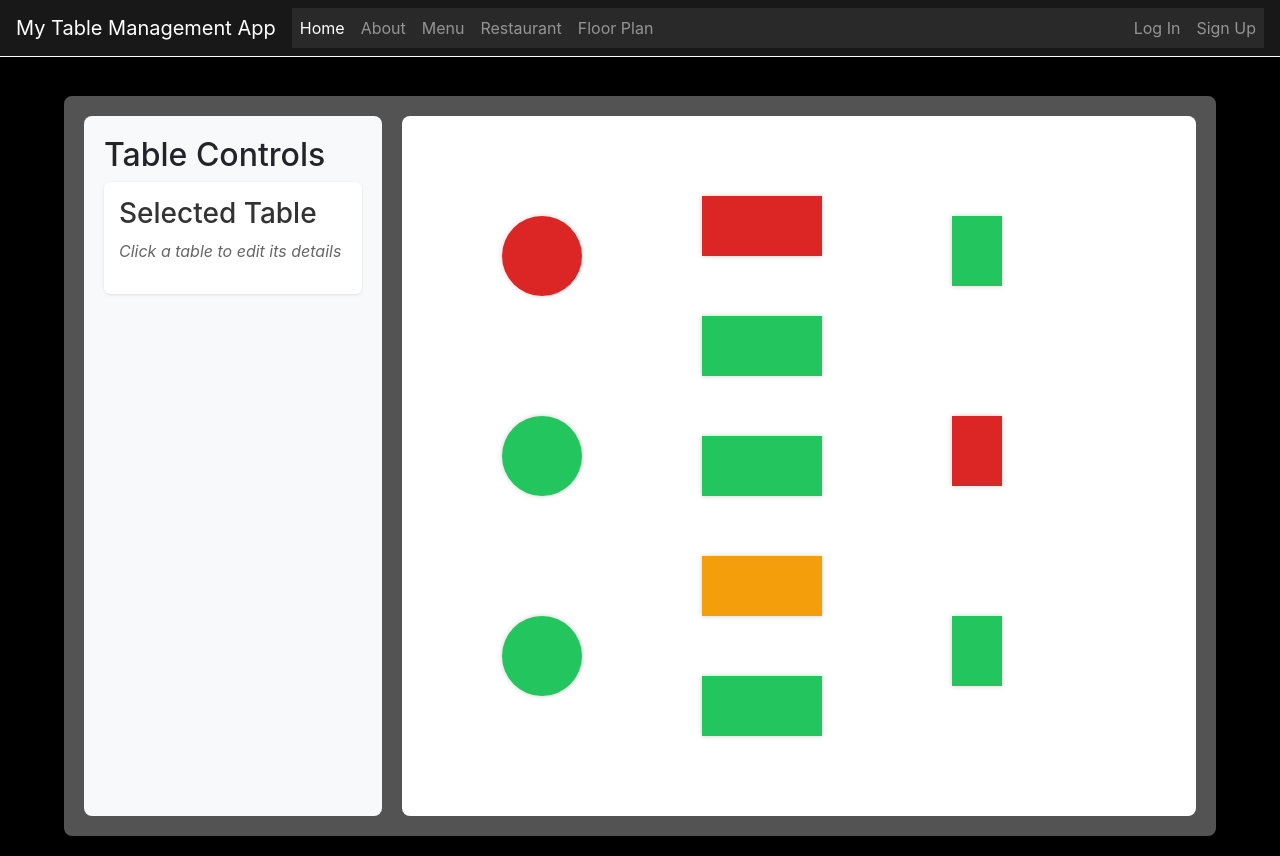
After one commit to Zokibi/Group-6---Fall2024, a Django app: page /restaurant-layout/ in a window 1280 px wide. The commit adds this page. Run offline with Django 5.2, Linux system fonts and the light colour scheme; some libraries are stand-ins or nearby versions.

Commit message:
Added FloorPlan GUI

```diff
--- /dev/null
+++ b/Table Management Software/TableManagementSoftware/TMS/static/css/styles.css
@@ -0,0 +1,121 @@
+/* Remove the body styles that might conflict with your existing layout */
+body {
+    background-color: #000000;
+    min-height: 100vh;
+    margin: 0;
+    padding-top: 76px; /* Navbar height + 20px */
+    display: flex;
+    flex-direction: column;
+}
+
+#container {
+    background-color: rgb(83, 83, 83);
+    border-radius: 8px;
+    box-shadow: 0 2px 4px rgba(0, 0, 0, 0.1);
+    padding: 20px;
+    width: 1200px;
+    max-width: 90%; /* Slightly reduced to prevent horizontal scrolling */
+    margin: 20px auto;
+    display: flex;
+    gap: 20px;
+    flex: 1;
+}
+
+/* Make the layout responsive */
+@media (max-width: 992px) {
+    #container {
+        flex-direction: column;
+    }
+
+    .controls {
+        width: 100%;
+    }
+}
+
+.controls {
+    width: 300px;
+    padding: 20px;
+    background-color: #f8f9fa;
+    border-radius: 8px;
+}
+
+#stage-container {
+    flex-grow: 1;
+    border-radius: 8px;
+    overflow: hidden;
+    background-color: #ffffff;
+    min-height: 700px; /* Match your Konva stage height */
+}
+
+.editor-panel {
+    background-color: white;
+    padding: 15px;
+    border-radius: 6px;
+    box-shadow: 0 1px 3px rgba(0,0,0,0.1);
+}
+
+.editor-panel h3 {
+    margin-top: 0;
+    color: #333;
+}
+
+.no-selection {
+    color: #666;
+    font-style: italic;
+}
+
+.form-group {
+    margin-bottom: 15px;
+}
+
+.form-group label {
+    display: block;
+    margin-bottom: 5px;
+    color: #555;
+}
+
+.form-group input, .form-group select {
+    width: 100%;
+    padding: 8px;
+    border: 1px solid #ddd;
+    border-radius: 4px;
+    font-size: 14px;
+}
+
+.form-group button {
+    background-color: #61ce65;
+    color: white;
+    padding: 8px 16px;
+    border: none;
+    border-radius: 4px;
+    cursor: pointer;
+    font-size: 14px;
+    margin-right: 8px;
+}
+
+.form-group button.cancel {
+    background-color: #f70a02;
+}
+
+.form-group button:hover {
+    opacity: 0.9;
+}
+
+#tooltip {
+    position: absolute;
+    background-color: rgba(0, 0, 0, 0.8);
+    color: white;
+    padding: 10px;
+    border-radius: 4px;
+    font-size: 14px;
+    pointer-events: none;
+    display: none;
+    z-index: 1000;
+}
+
+#loading {
+    text-align: center;
+    padding: 20px;
+    font-size: 16px;
+    color: #666;
+}
--- /dev/null
+++ b/Table Management Software/TableManagementSoftware/TMS/static/js/floorPlanHandler.js
@@ -0,0 +1,202 @@
+// Wait for DOM and Konva to load
+window.addEventListener('load', function() {
+    // Check if Konva loaded properly
+    if (typeof Konva === 'undefined') {
+        document.getElementById('loading').innerHTML =
+            'Error: Could not load Konva library. Please check your internet connection.';
+        return;
+    }
+
+    // Hide loading message
+    document.getElementById('loading').style.display = 'none';
+
+    const tables = [
+        // Circular tables arranged in left column (increased radius to 40)
+        { id: 1, type: 'circle', x: 100, y: 100, radius: 40, status: 'occupied', seats: 10, guests: 8, waiter: 'John T.' },
+        { id: 2, type: 'circle', x: 100, y: 300, radius: 40, status: 'available', seats: 6, guests: 0, waiter: 'N/A' },
+        { id: 3, type: 'circle', x: 100, y: 500, radius: 40, status: 'available', seats: 6, guests: 0, waiter: 'N/A' },
+
+        // Rectangular tables for 4 people in middle column (increased size and added more tables)
+        { id: 4, type: 'rect', x: 300, y: 80, width: 120, height: 60, status: 'occupied', seats: 4, guests: 4, waiter: 'Sarah M.' },
+        { id: 5, type: 'rect', x: 300, y: 200, width: 120, height: 60, status: 'available', seats: 4, guests: 0, waiter: 'N/A' },
+        { id: 9, type: 'rect', x: 300, y: 320, width: 120, height: 60, status: 'available', seats: 4, guests: 0, waiter: 'N/A' },
+        { id: 10, type: 'rect', x: 300, y: 440, width: 120, height: 60, status: 'reserved', seats: 4, guests: 0, waiter: 'Lisa R.' },
+        { id: 11, type: 'rect', x: 300, y: 560, width: 120, height: 60, status: 'available', seats: 4, guests: 0, waiter: 'N/A' },
+
+        // Small rectangular tables for 2 people in right column (slightly increased size)
+        { id: 6, type: 'rect', x: 550, y: 100, width: 50, height: 70, status: 'available', seats: 2, guests: 0, waiter: 'N/A' },
+        { id: 7, type: 'rect', x: 550, y: 300, width: 50, height: 70, status: 'occupied', seats: 2, guests: 2, waiter: 'Mike P.' },
+        { id: 8, type: 'rect', x: 550, y: 500, width: 50, height: 70, status: 'available', seats: 2, guests: 0, waiter: 'N/A' }
+    ];
+
+    // Initialize Konva Stage with larger dimensions
+    const stage = new Konva.Stage({
+        container: 'stage-container',
+        width: 800,
+        height: 700  // Increased height to accommodate larger tables
+    });
+
+    const layer = new Konva.Layer();
+    stage.add(layer);
+
+    // Get tooltip and editor elements
+    const tooltip = document.getElementById('tooltip');
+    const editorContent = document.getElementById('editor-content');
+    let selectedShape = null;
+
+    function showTooltip(table, evt) {
+        const mousePos = stage.getPointerPosition();
+        const containerRect = stage.container().getBoundingClientRect();
+
+        tooltip.innerHTML = `
+            Seats: ${table.seats}<br>
+            Guests: ${table.guests}<br>
+            Assigned waiter: ${table.waiter}<br>
+            Status: ${table.status}
+        `;
+
+        tooltip.style.display = 'block';
+        tooltip.style.left = (mousePos.x + containerRect.left + 10) + 'px';
+        tooltip.style.top = (mousePos.y + containerRect.top + 10) + 'px';
+    }
+
+    function hideTooltip() {
+        tooltip.style.display = 'none';
+    }
+
+    function showEditor(table, shape) {
+        // Deselect previously selected shape
+        if (selectedShape) {
+            selectedShape.strokeWidth(0);
+            layer.draw();
+        }
+
+        // Highlight selected shape
+        shape.strokeWidth(2);
+        shape.stroke('#000');
+        selectedShape = shape;
+        layer.draw();
+
+        // Create editor form
+        editorContent.innerHTML = `
+            <div class="form-group">
+                <label>Status:</label>
+                <select id="table-status">
+                    <option value="available" ${table.status === 'available' ? 'selected' : ''}>Available</option>
+                    <option value="occupied" ${table.status === 'occupied' ? 'selected' : ''}>Occupied</option>
+                    <option value="reserved" ${table.status === 'reserved' ? 'selected' : ''}>Reserved</option>
+                </select>
+            </div>
+            <div class="form-group">
+                <label>Number of Guests:</label>
+                <input type="number" id="table-guests" value="${table.guests}" min="0" max="${table.seats}">
+            </div>
+            <div class="form-group">
+                <label>Assigned Waiter:</label>
+                <input type="text" id="table-waiter" value="${table.waiter}">
+            </div>
+            <div class="form-group">
+                <button onclick="updateTable(${table.id})">Update Table</button>
+                <button class="cancel" onclick="cancelEdit()">Cancel</button>
+            </div>
+        `;
+    }
+
+    // Global functions for the editor
+    window.updateTable = function(tableId) {
+        const table = tables.find(t => t.id === tableId);
+        if (!table) return;
+
+        // Update table data
+        table.status = document.getElementById('table-status').value;
+        table.guests = parseInt(document.getElementById('table-guests').value);
+        table.waiter = document.getElementById('table-waiter').value;
+
+        // Update shape color
+        const shape = selectedShape;
+        if (shape) {
+            shape.fill(table.status === 'occupied' ? '#dc2626' :
+                      table.status === 'reserved' ? '#f59e0b' : '#22c55e');
+            shape.strokeWidth(0);
+            layer.draw();
+        }
+
+        // Reset selection
+        selectedShape = null;
+        editorContent.innerHTML = '<p class="no-selection">Click a table to edit its details</p>';
+    };
+
+    window.cancelEdit = function() {
+        if (selectedShape) {
+            selectedShape.strokeWidth(0);
+            layer.draw();
+            selectedShape = null;
+        }
+        editorContent.innerHTML = '<p class="no-selection">Click a table to edit its details</p>';
+    };
+
+    // Create tables
+    tables.forEach(table => {
+        let shape;
+        const isOccupied = table.status === 'occupied';
+        const isReserved = table.status === 'reserved';
+        const fill = isOccupied ? '#dc2626' :
+                    isReserved ? '#f59e0b' : '#22c55e';
+
+        if (table.type === 'circle') {
+            shape = new Konva.Circle({
+                x: table.x + table.radius,
+                y: table.y + table.radius,
+                radius: table.radius,
+                fill: fill,
+                shadowColor: 'black',
+                shadowBlur: 5,
+                shadowOpacity: 0.2,
+            });
+        } else {
+            shape = new Konva.Rect({
+                x: table.x,
+                y: table.y,
+                width: table.width,
+                height: table.height,
+                fill: fill,
+                shadowColor: 'black',
+                shadowBlur: 5,
+                shadowOpacity: 0.2,
+            });
+        }
+
+        // Add hover effects
+        shape.on('mouseenter', function() {
+            document.body.style.cursor = 'pointer';
+            if (this !== selectedShape) {
+                this.opacity(0.8);
+                layer.draw();
+            }
+            showTooltip(table, event);
+        });
+
+        shape.on('mouseleave', function() {
+            document.body.style.cursor = 'default';
+            if (this !== selectedShape) {
+                this.opacity(1);
+                layer.draw();
+            }
+            hideTooltip();
+        });
+
+        shape.on('mousemove', function() {
+            showTooltip(table, event);
+        });
+
+        // Add click handler for editing
+        shape.on('click', function() {
+            showEditor(table, this);
+        });
+
+        layer.add(shape);
+    });
+
+    // Initial draw
+    layer.draw();
+});
--- a/Table Management Software/TableManagementSoftware/TMS/templates/base.html
+++ b/Table Management Software/TableManagementSoftware/TMS/templates/base.html
@@ -41,6 +41,9 @@
           <li class="nav-item">
             <a href="{% url 'restaurant' %}" class="nav-link">Restaurant</a>
           </li>
+          <li class="nav-item">
+            <a class="nav-link" href="{% url 'restaurant_layout' %}">Floor Plan</a>
+          </li>
         </ul>
         <ul class="navbar-nav nav-user">
           {% if request.user.is_authenticated %}
--- /dev/null
+++ b/Table Management Software/TableManagementSoftware/TMS/templates/restaurant_layout.html
@@ -0,0 +1,30 @@
+{% extends 'base.html' %}
+{% load static %}
+
+{% block title %}Restaurant Layout{% endblock %}
+
+{% block styles %}
+<link rel="stylesheet" href="{% static 'css/styles.css' %}">
+{% endblock styles %}
+
+{% block content %}
+<div id="container">
+    <div id="loading">Loading...</div>
+    <div class="controls">
+        <h2>Table Controls</h2>
+        <div id="table-editor" class="editor-panel">
+            <h3>Selected Table</h3>
+            <div id="editor-content">
+                <p class="no-selection">Click a table to edit its details</p>
+            </div>
+        </div>
+    </div>
+    <div id="stage-container"></div>
+    <div id="tooltip"></div>
+</div>
+{% endblock %}
+
+{% block script %}
+<script src="https://unpkg.com/konva@9.3.3/konva.min.js"></script>
+<script src="{% static 'js/floorPlanHandler.js' %}"></script>
+{% endblock script %}
--- a/Table Management Software/TableManagementSoftware/TMS/urls.py
+++ b/Table Management Software/TableManagementSoftware/TMS/urls.py
@@ -8,5 +8,6 @@ urlpatterns = [
     path("about/", views.about_view, name="about"),
     path("menu/", views.menu_view, name="menu"),
     path('logout/', views.logout_view, name="logout"),
-    path("restaurant/", views.restaurant_view, name="restaurant")
+    path("restaurant/", views.restaurant_view, name="restaurant"),
+    path('restaurant-layout/', views.restaurant_layout, name='restaurant_layout'),
 ]
--- a/Table Management Software/TableManagementSoftware/TMS/views.py
+++ b/Table Management Software/TableManagementSoftware/TMS/views.py
@@ -87,3 +87,6 @@ def restaurant_view(request):
             messages.success(request, name + ' successfully added')
             return redirect(request.path)
     return render(request, 'restaurant.html', {'restaurants': restaurants, 'form': form})
+
+def restaurant_layout(request):
+    return render(request, 'restaurant_layout.html')
```
